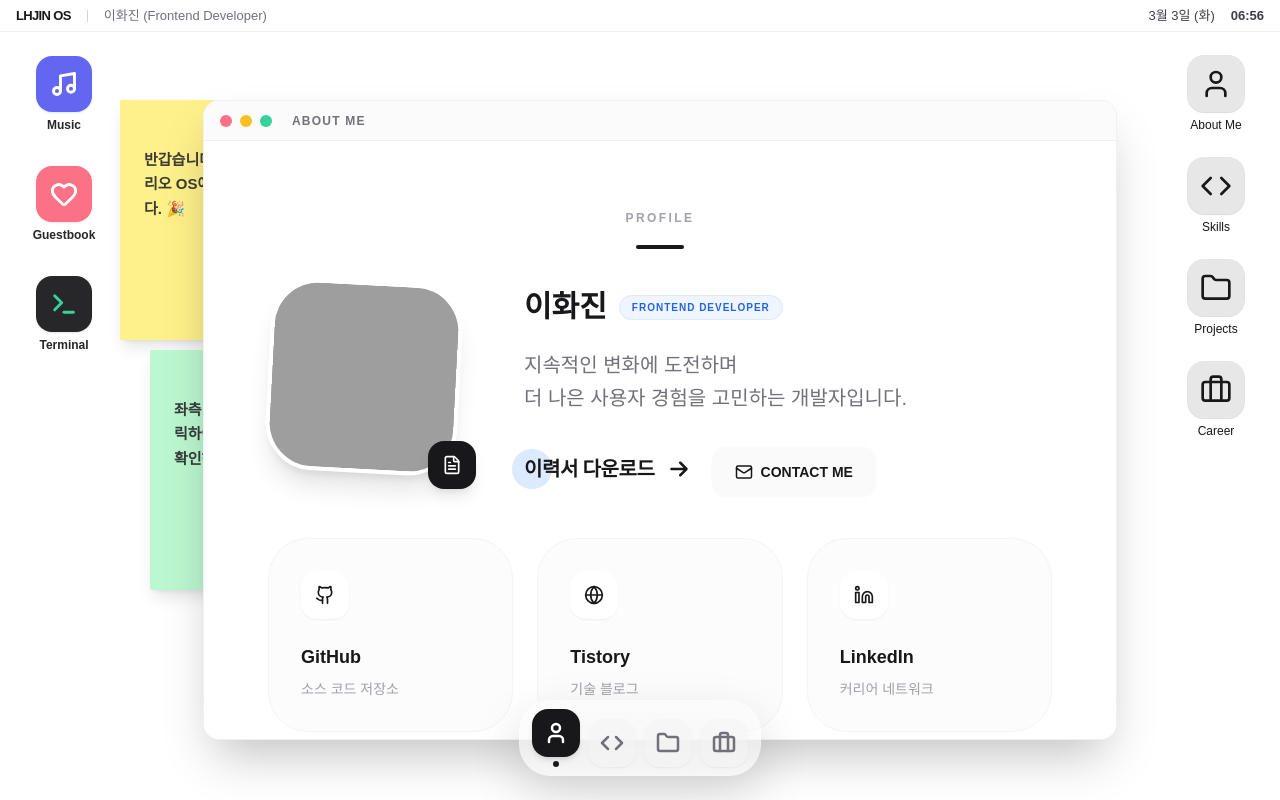
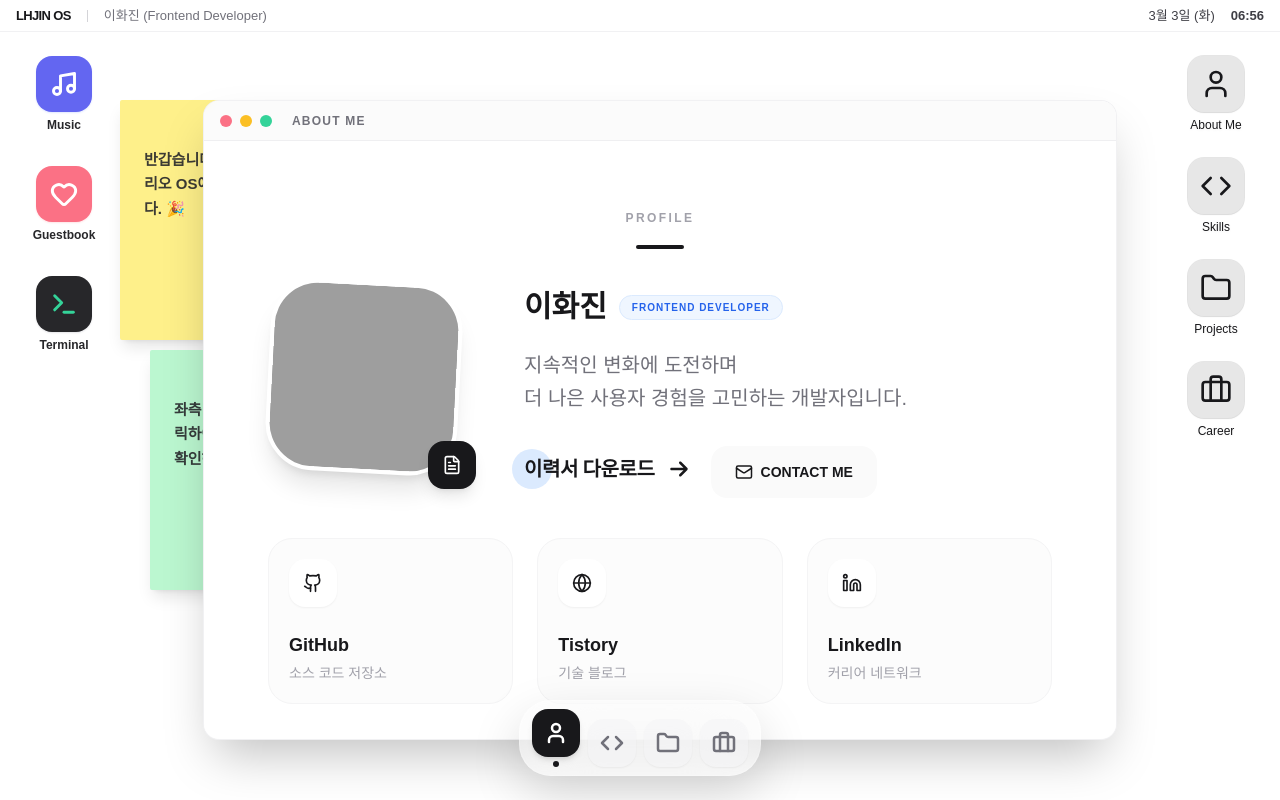
Before and after one commit to HwajinLee3114/lhjin-portfolio, a Next.js app: page / in a window 1280 px wide. Built offline with nearby package versions, Linux system fonts and the light colour scheme; grey boxes are pictures that could not be loaded; a web font is replaced by a local one.

Commit message:
update issue

```diff
--- a/src/app/about/page.tsx
+++ b/src/app/about/page.tsx
@@ -115,12 +115,12 @@ export default function About() {
                   initial={{ opacity: 0, y: 20 }}
                   animate={{ opacity: 1, y: 0 }}
                   transition={{ delay: 0.2 + idx * 0.1 }}
-                  className="group rounded-[2.5rem] border border-zinc-100 bg-zinc-50/50 p-8 transition-all duration-500 hover:border-zinc-900 dark:border-zinc-800 dark:bg-zinc-800/30 dark:hover:border-white"
+                  className="group rounded-[1.5rem] border border-zinc-100 bg-zinc-50/50 p-5 transition-all duration-500 hover:border-zinc-900 dark:border-zinc-800 dark:bg-zinc-800/30 dark:hover:border-white"
                 >
                   <div className="mb-6 flex h-12 w-12 items-center justify-center rounded-2xl bg-white shadow-sm transition-all duration-500 group-hover:scale-110 group-hover:bg-zinc-900 group-hover:text-white dark:bg-zinc-900 dark:group-hover:bg-white dark:group-hover:text-zinc-900">
                     <Icon size={20} />
                   </div>
-                  <h4 className="mb-2 text-lg font-black text-zinc-900 dark:text-white">
+                  <h4 className="mb-1 text-lg font-black text-zinc-900 dark:text-white">
                     {link.title}
                   </h4>
                   <p className="text-sm font-medium text-zinc-400 transition-colors group-hover:text-zinc-600">
--- a/src/components/os/WindowFrame.tsx
+++ b/src/components/os/WindowFrame.tsx
@@ -2,7 +2,7 @@
 
 import { motion } from 'framer-motion'
 import { X, Minus, Maximize2, GripHorizontal } from 'lucide-react'
-import { ReactNode, useRef, useState, useEffect } from 'react'
+import { ReactNode, useRef, useState, useEffect, forwardRef } from 'react'
 
 import { useWindowStore, WindowState } from '@/hooks/os/use-window-store'
 import { cn } from '@/lib/utils'
@@ -12,7 +12,10 @@ interface WindowFrameProps {
   children: ReactNode
 }
 
-export function WindowFrame({ window, children }: WindowFrameProps) {
+export const WindowFrame = forwardRef<HTMLDivElement, WindowFrameProps>(function WindowFrame(
+  { window, children },
+  ref,
+) {
   const { closeWindow, minimizeWindow, maximizeWindow, focusWindow, updatePosition, updateSize } =
     useWindowStore()
 
@@ -117,6 +120,7 @@ export function WindowFrame({ window, children }: WindowFrameProps) {
 
   return (
     <motion.div
+      ref={ref}
       drag={!isEffectivelyMaximized && !isResizing}
       dragMomentum={false}
       onDragEnd={(_, info) => {
@@ -231,4 +235,6 @@ export function WindowFrame({ window, children }: WindowFrameProps) {
       </div>
     </motion.div>
   )
-}
+})
+
+WindowFrame.displayName = 'WindowFrame'
```
